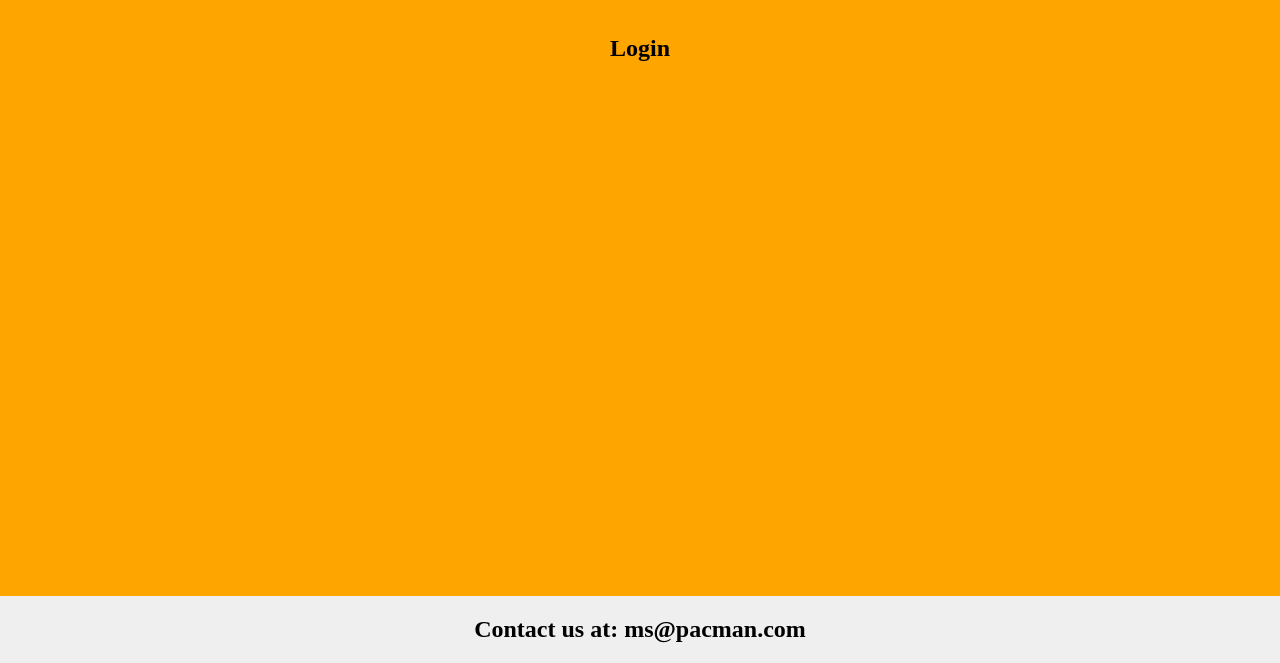
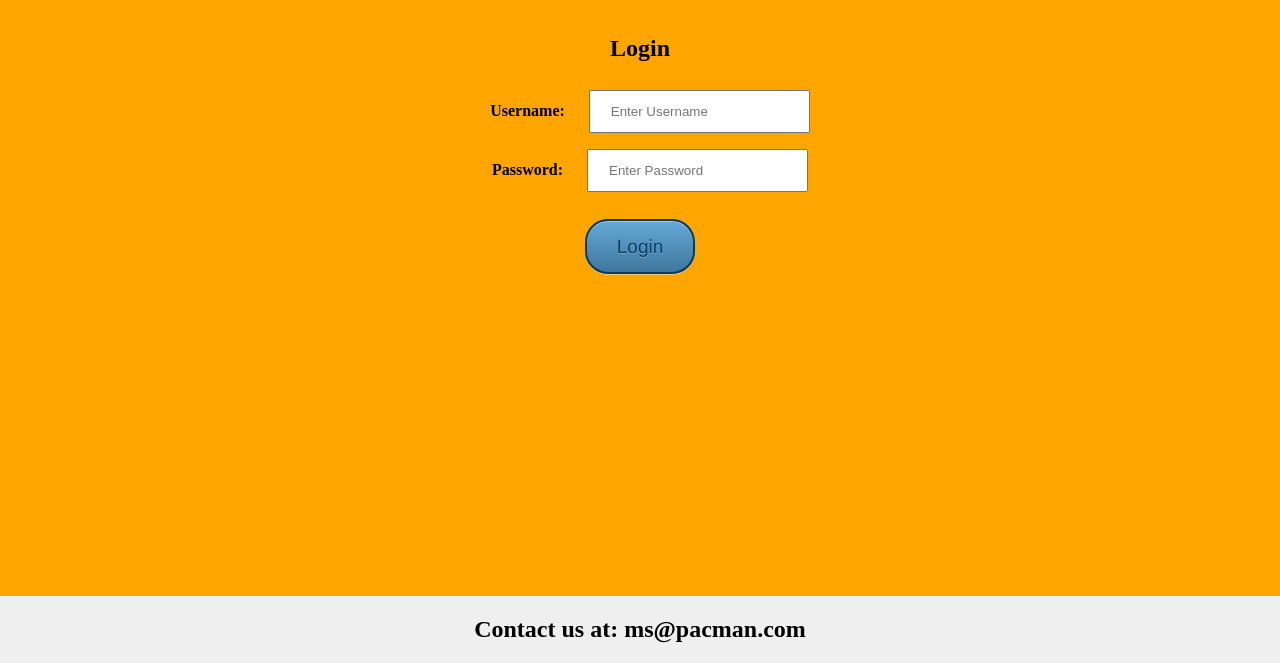
Before and after one commit to amitpeer/pacman, a plain HTML site: page index.html in a window 1280 px wide. Both pictures are taken after a click on the item "Login". Shown: the part 137-800 px from the top of the page. Drawn offline with nearby package versions, Linux system fonts and the light colour scheme.

Commit message:
made login page

```diff
--- a/actions.js
+++ b/actions.js
@@ -75,3 +75,6 @@ function pressedLogin(){
     $(".contentDiv").hide();
     $("#loginDiv").show();
 }
+function checkLogin(){
+
+}
--- a/index.html
+++ b/index.html
@@ -27,11 +27,8 @@
     <div class="contentDiv" id="welcomeDiv">
         <h1> Welcome </h1>
         <img class="logo"  id="welcomeLogo" src="images/pacmanLogo.png" height="100" width="300" /><br>
-
         <a href='#' class='button' onclick="pressedRegister()">Press To Register</a>
         <a href='#' class='button' onclick="pressedLogin()">Press To Login</a>
-
-
     </div>
     <div class="contentDiv" id="registerDiv">
         <h1> Register </h1>
@@ -83,7 +80,23 @@
             </ul>
         </form>
     </div>
-    <div class="contentDiv" id="loginDiv"><h1> Login </h1></div>
+    <div class="contentDiv" id="loginDiv"><h1> Login </h1>
+        <form action id="signupForm">
+            <label><b>Username: </b></label>
+            <input type="text" placeholder="Enter Username" name="UName">
+            <br>
+            <label><b>Password: </b></label>
+            <input type="password" placeholder="Enter Password" name="pass">
+            <br>
+            <br>
+            <br>
+            <a href='#' class='button' onclick="checkLogin()">Login</a>
+        </form>
+
+
+
+
+    </div>
     <div class="contentDiv" id="gameDiv"><h1> Game </h1></div>
 </section>
 
```
